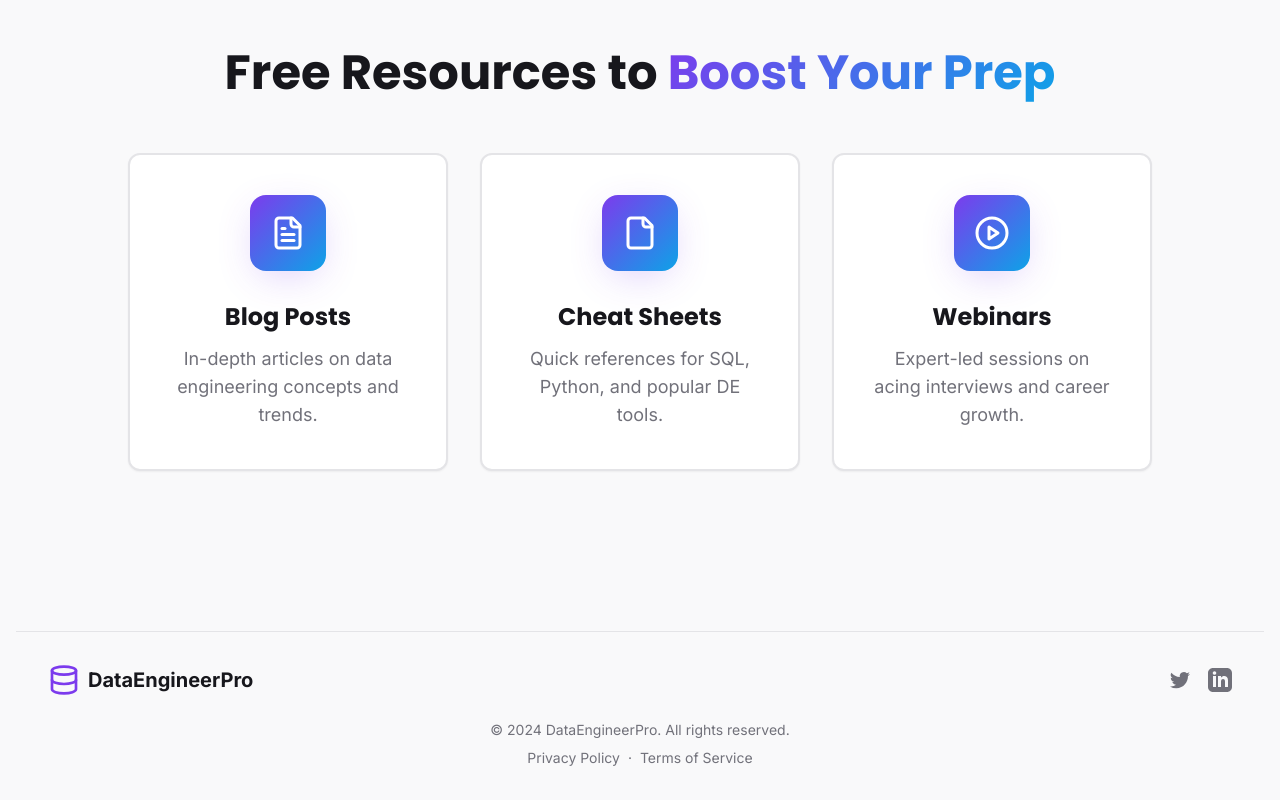
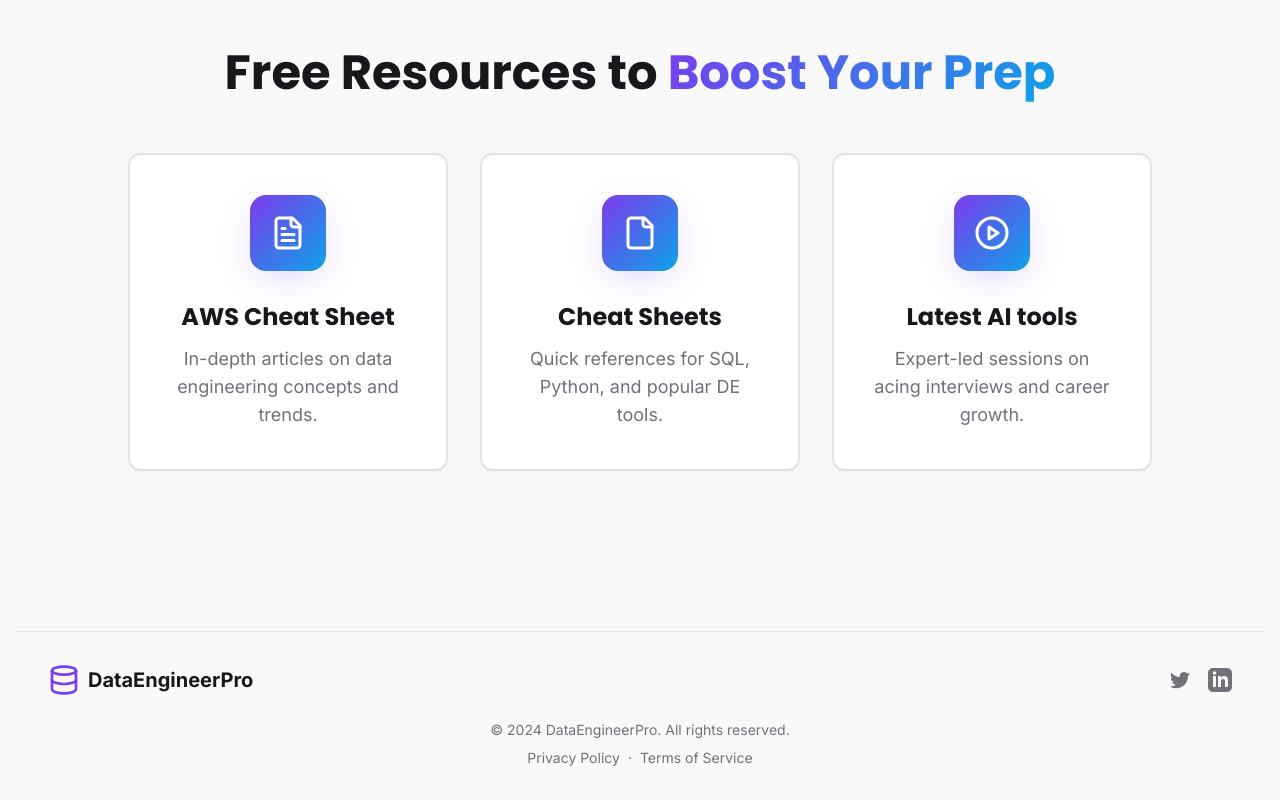
Before and after one commit to sudheersai/ace-de-interviews, a React (Vite) app: page / in a window 1280 px wide. Shown: the part 2516-3316 px from the top of the page. Built offline with nearby package versions, Linux system fonts and the light colour scheme; the HTML template or start-up script is replaced by a standard one.

Commit message:
Update Resources Section

```diff
--- a/src/components/ResourcesSection.tsx
+++ b/src/components/ResourcesSection.tsx
@@ -4,7 +4,7 @@ import { FileText, File, PlayCircle } from "lucide-react";
 const resources = [
   {
     icon: FileText,
-    title: "Blog Posts",
+    title: "AWS Cheat Sheet",
     description: "In-depth articles on data engineering concepts and trends.",
   },
   {
@@ -14,7 +14,7 @@ const resources = [
   },
   {
     icon: PlayCircle,
-    title: "Webinars",
+    title: "Latest AI tools",
     description: "Expert-led sessions on acing interviews and career growth.",
   },
 ];
```
